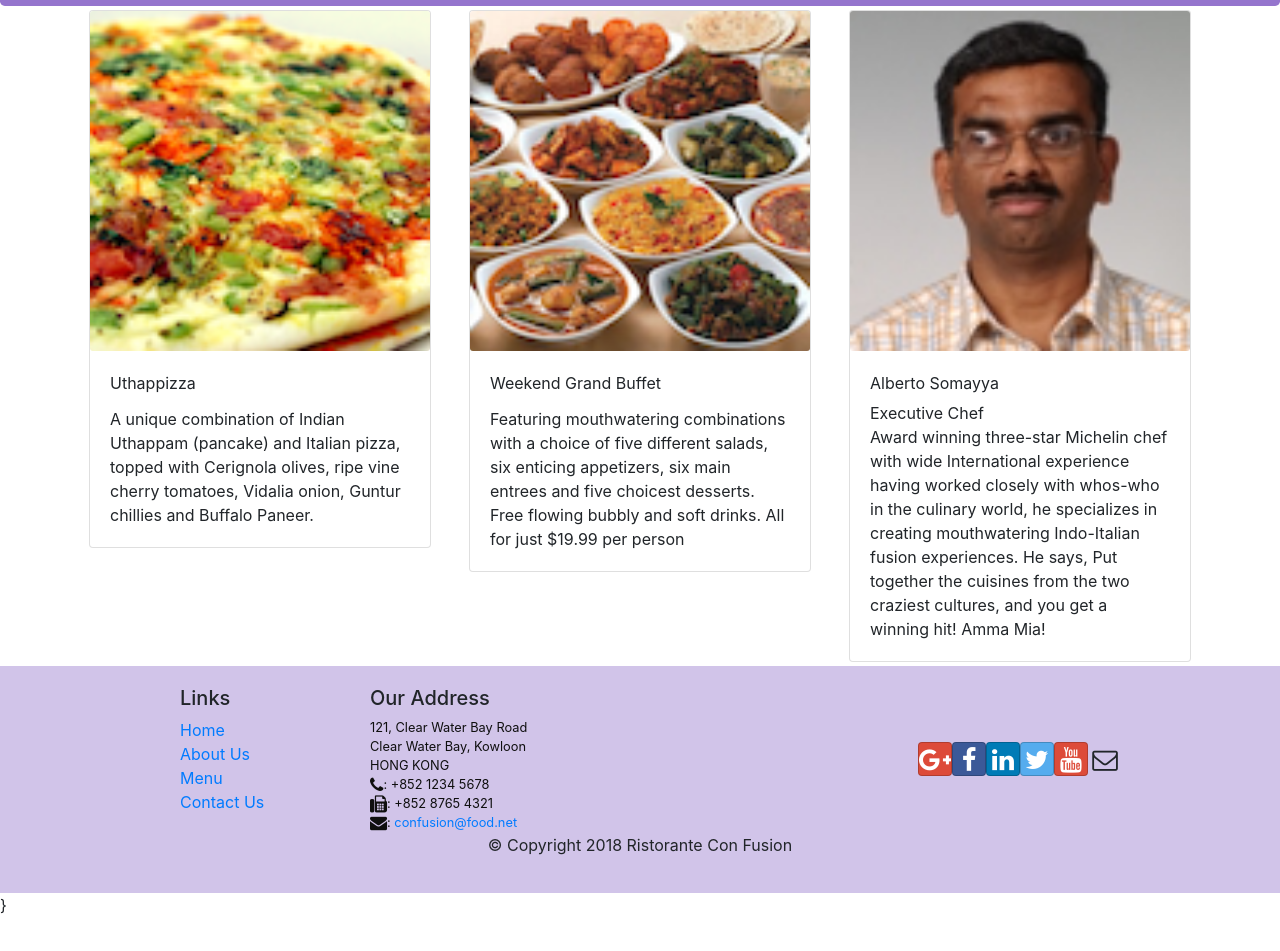
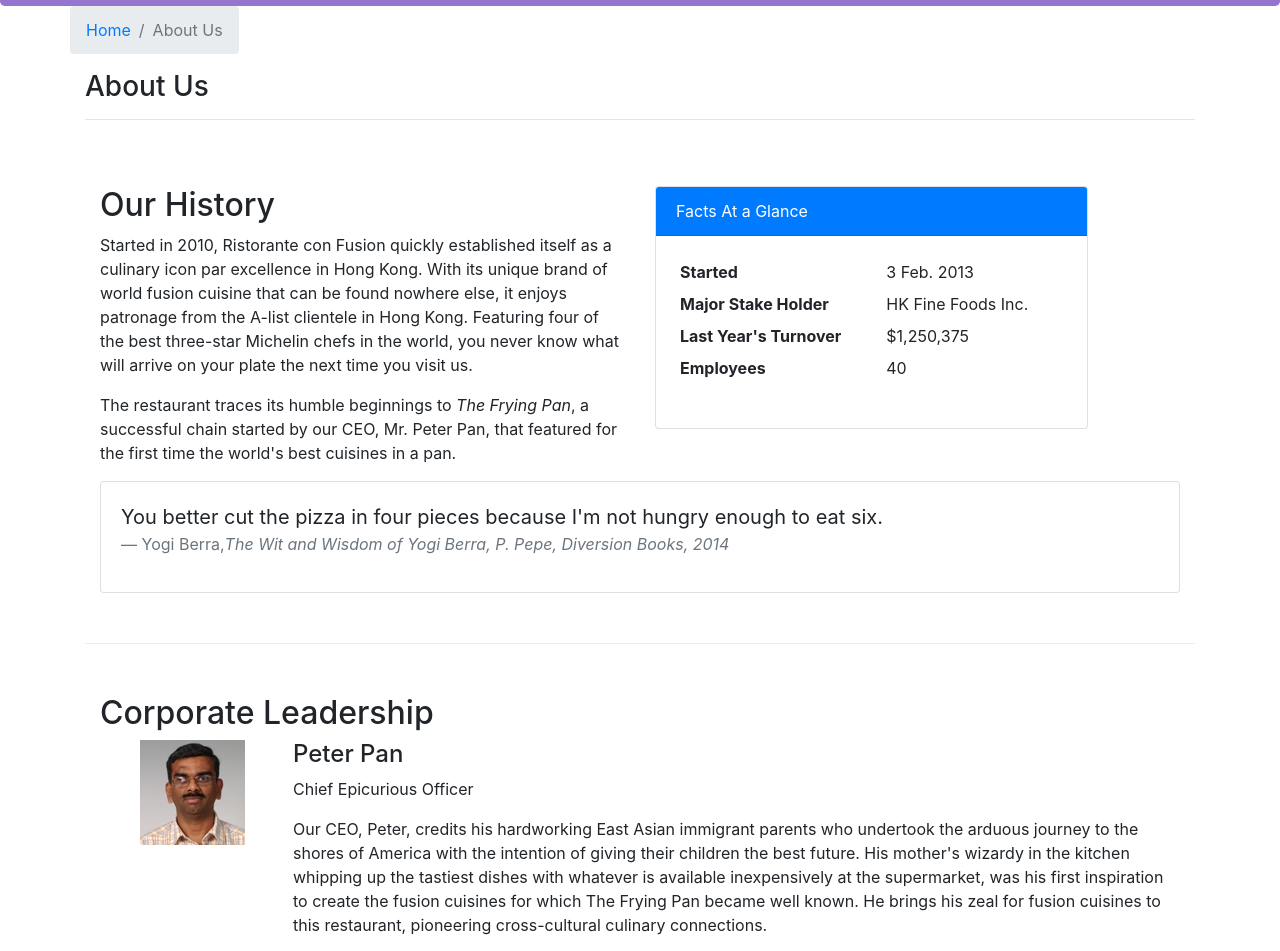
Before and after one commit to lucifer123A/React.js, a React (Create React App) app: page /aboutus in a window 1280 px wide. Before the commit this address led to /home. Shown: the part 336-1287 px from the top of the page. Before the commit the page ends 1253 px from the top, so only its background shows below. Built offline with nearby package versions, Linux system fonts and the light colour scheme.

Commit message:
Assignment-2

```diff
--- /dev/null
+++ b/src/components/AboutComponent.js
@@ -0,0 +1,95 @@
+import React from 'react';
+import { Breadcrumb, BreadcrumbItem, Card, CardBody, CardHeader, Media } from 'reactstrap';
+import { Link } from 'react-router-dom';
+
+
+const RenderLeader = ({leader})=>{
+    return(
+        <Media tag="li">
+                <Media left middle>
+                    <Media object src={leader.image} alt={leader.name}/>
+                </Media>
+                <Media body className="ml-5">
+                    <Media heading>{leader.name}</Media>
+                    <p>{leader.designation}</p>
+                    <p>{leader.description}</p>
+                </Media>
+        </Media>
+    );
+}
+
+function About(props) {
+
+    const leaders = props.leaders.map((leader) => {
+        return (
+            <div key={leader.id}>
+                <RenderLeader leader={leader}/>
+            </div>
+        );
+    });
+
+    return(
+        <div className="container">
+            <div className="row">
+                <Breadcrumb>
+                    <BreadcrumbItem><Link to="/home">Home</Link></BreadcrumbItem>
+                    <BreadcrumbItem active>About Us</BreadcrumbItem>
+                </Breadcrumb>
+                <div className="col-12">
+                    <h3>About Us</h3>
+                    <hr />
+                </div>
+            </div>
+            <div className="row row-content">
+                <div className="col-12 col-md-6">
+                    <h2>Our History</h2>
+                    <p>Started in 2010, Ristorante con Fusion quickly established itself as a culinary icon par excellence in Hong Kong. With its unique brand of world fusion cuisine that can be found nowhere else, it enjoys patronage from the A-list clientele in Hong Kong.  Featuring four of the best three-star Michelin chefs in the world, you never know what will arrive on your plate the next time you visit us.</p>
+                    <p>The restaurant traces its humble beginnings to <em>The Frying Pan</em>, a successful chain started by our CEO, Mr. Peter Pan, that featured for the first time the world's best cuisines in a pan.</p>
+                </div>
+                <div className="col-12 col-md-5">
+                    <Card>
+                        <CardHeader className="bg-primary text-white">Facts At a Glance</CardHeader>
+                        <CardBody>
+                            <dl className="row p-1">
+                                <dt className="col-6">Started</dt>
+                                <dd className="col-6">3 Feb. 2013</dd>
+                                <dt className="col-6">Major Stake Holder</dt>
+                                <dd className="col-6">HK Fine Foods Inc.</dd>
+                                <dt className="col-6">Last Year's Turnover</dt>
+                                <dd className="col-6">$1,250,375</dd>
+                                <dt className="col-6">Employees</dt>
+                                <dd className="col-6">40</dd>
+                            </dl>
+                        </CardBody>
+                    </Card>
+                </div>
+                <div className="col-12">
+                    <Card>
+                        <CardBody className="bg-faded">
+                            <blockquote className="blockquote">
+                                <p className="mb-0">You better cut the pizza in four pieces because
+                                    I'm not hungry enough to eat six.</p>
+                                <footer className="blockquote-footer">Yogi Berra,
+                                <cite title="Source Title">The Wit and Wisdom of Yogi Berra,
+                                    P. Pepe, Diversion Books, 2014</cite>
+                                </footer>
+                            </blockquote>
+                        </CardBody>
+                    </Card>
+                </div>
+            </div>
+            <div className="row row-content">
+                <div className="col-12">
+                    <h2>Corporate Leadership</h2>
+                </div>
+                <div className="col-12">
+                    <Media list>
+                        {leaders}
+                    </Media>
+                </div>
+            </div>
+        </div>
+    );
+}
+
+export default About;
--- a/src/components/HeaderComponent.js
+++ b/src/components/HeaderComponent.js
@@ -46,7 +46,7 @@
                                 </NavLink>
                             </NavItem>
                             <NavItem>
-                                <NavLink className="nav-link" to="/contact">
+                                <NavLink className="nav-link" to="/contactus">
                                     <span className="fa fa-address-card fa-lg"></span>Contact Us
                                 </NavLink>
                             </NavItem>
--- a/src/components/MainComponent.js
+++ b/src/components/MainComponent.js
@@ -2,6 +2,7 @@
 import Home from './HomeComponent';
 import Menu from './MenuComponent';
 import Contact from './ContactComponent';
+import About from "./AboutComponent";
 import DishDetail from "./DishDetailComponent";
 import Header from "./HeaderComponent";
 import Footer from "./FooterComponent";
@@ -49,7 +50,8 @@
         <Route path="/home" component={Homepage} />
         <Route exact path="/menu" component={()=> <Menu dishes={this.state.dishes} />}/>
         <Route path="/menu/:dishId" component={DishWithId}/>
-        <Route exact path="/contact" component={Contact}/>
+        <Route exact path="/contactus" component={Contact}/>
+        <Route exact path="/aboutus" component={()=><About leaders={this.state.leaders}/>}/>
         <Redirect to="/home"/>
       </Switch>
       <Footer/>
--- a/src/components/MenuComponent.js
+++ b/src/components/MenuComponent.js
@@ -2,7 +2,7 @@
 import {Card, CardImg, CardImgOverlay, CardTitle, Breadcrumb, BreadcrumbItem} from 'reactstrap';
 import {Link} from 'react-router-dom';
 
-    function RenderMenuItem({dish, onClick}){
+    function RenderMenuItem({dish}){
         return(
             <Card>
                 <Link to={`/menu/${dish.id}`}>
```
